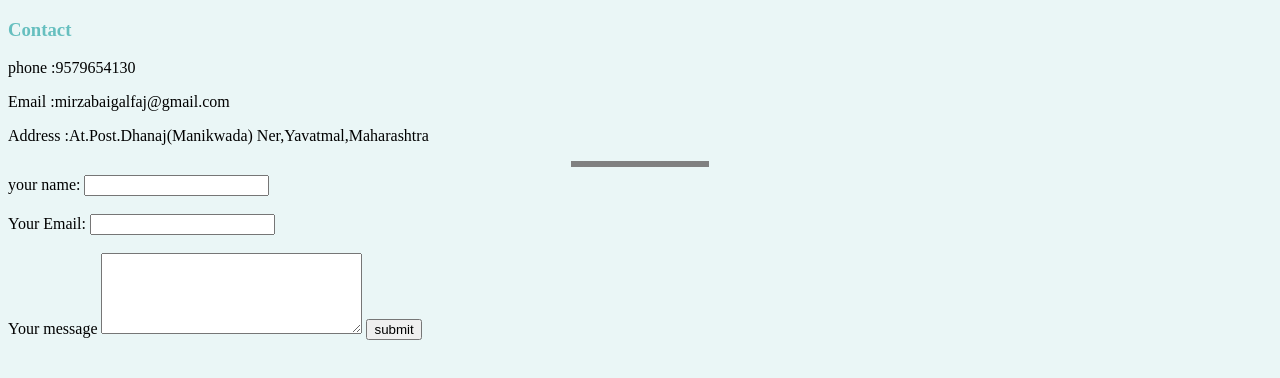
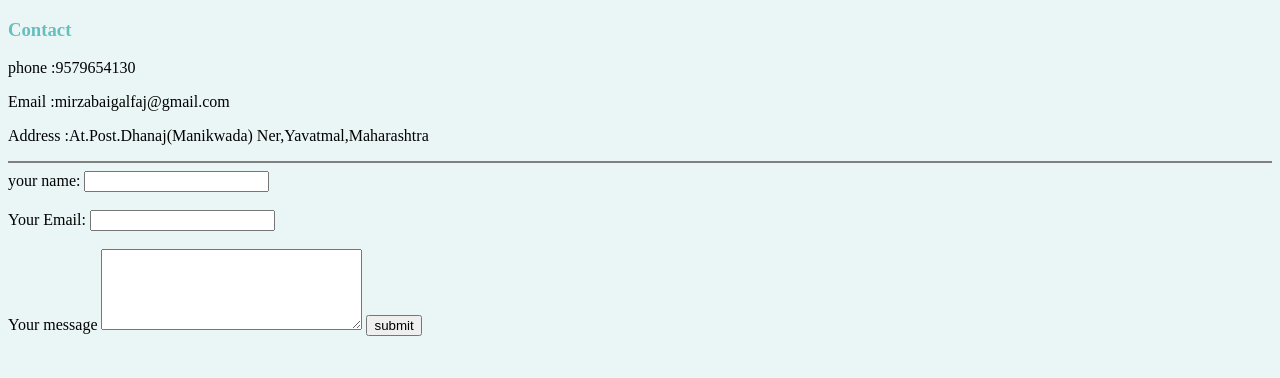
Before and after one commit to alfaj16/CV1, a plain HTML site: page contact.html in a window 1280 px wide. Drawn offline with Linux system fonts and the light colour scheme.

Commit message:
delete hr style

```diff
--- a/css/style.css
+++ b/css/style.css
@@ -11,10 +11,3 @@ h1{
 h3{
     color: #66BFBF;
 }
-hr{
-    border: dotted 6px;
-    border-bottom: none;
-    border-color: grey;
-    border: width 50px;
-    width:10%
-}
```
